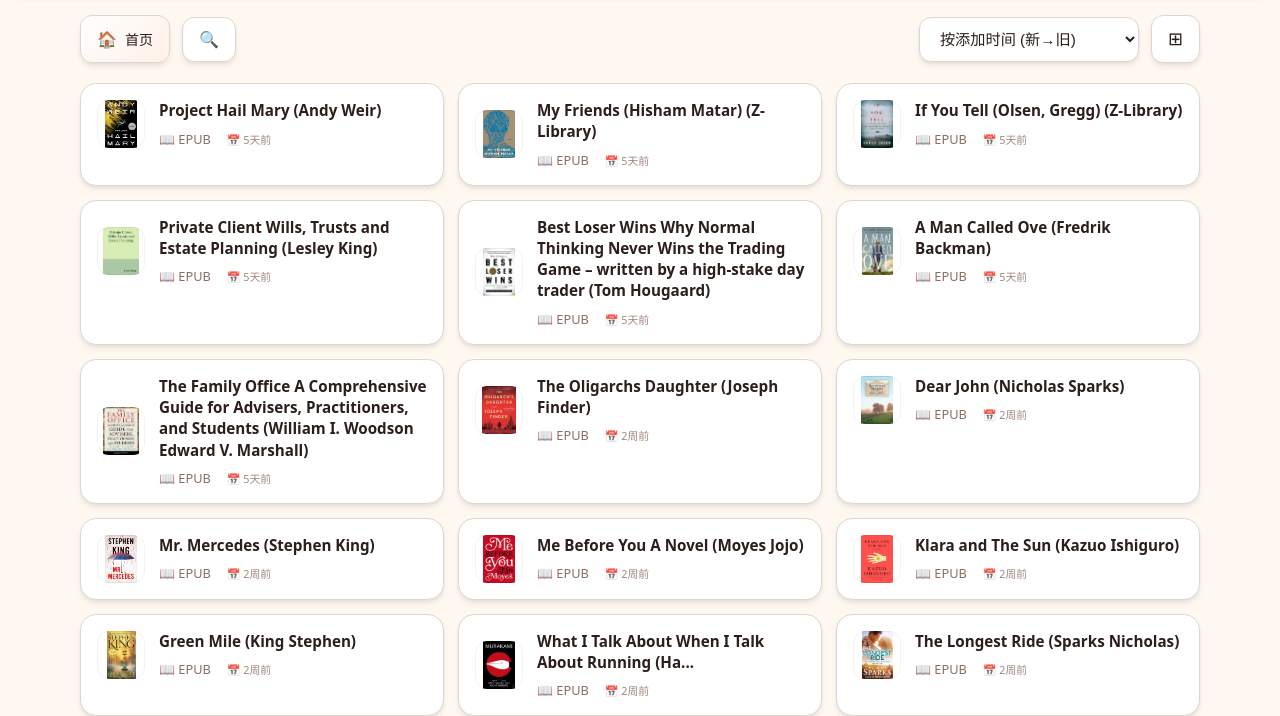
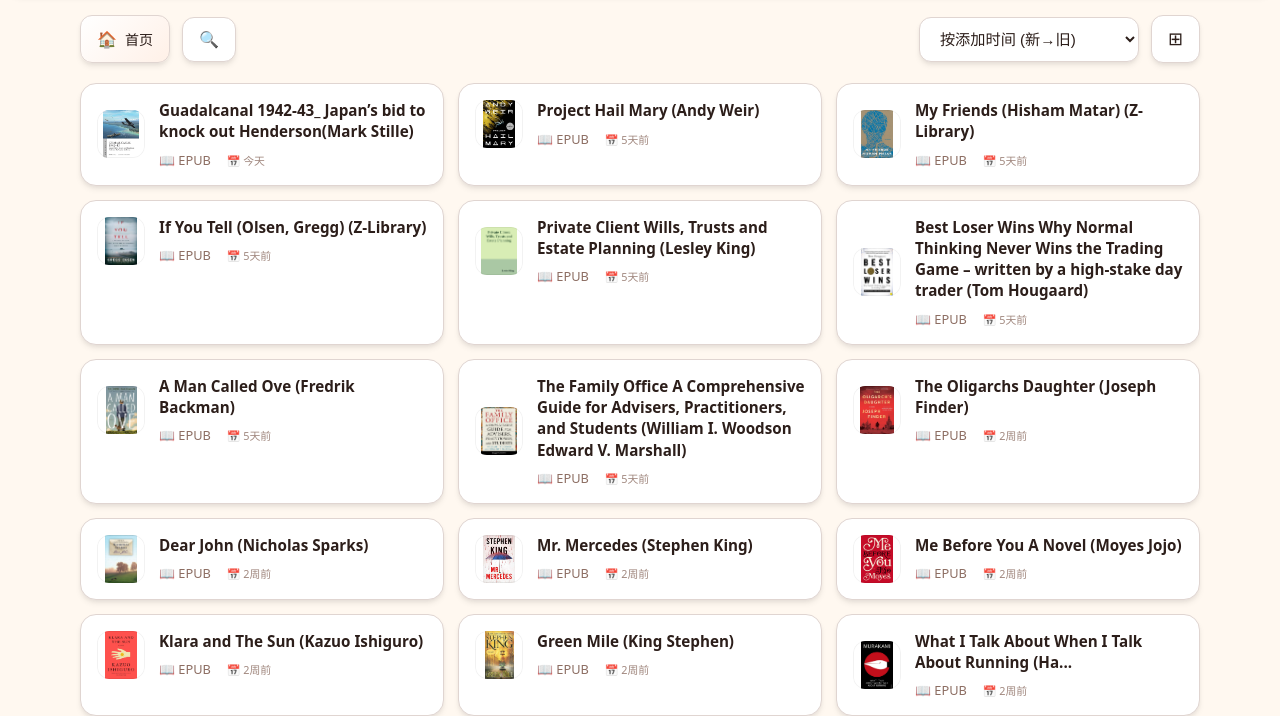
Before and after one commit to stevenspage/english_ebooks, a plain HTML site: page reader_index.html in a window 1280 px wide. Shown: the part 114-830 px from the top of the page. Drawn offline with nearby package versions, Linux system fonts and the light colour scheme; no server answers.

Commit message:
added a new book

```diff
--- a/reader_index.html
+++ b/reader_index.html
@@ -85,6 +85,7 @@
 
     // 由脚本自动维护，请勿手动修改
     const bookFiles = [
+    "Guadalcanal 1942-43_ Japan’s bid to knock out Henderson(Mark Stille).epub",
     "Project Hail Mary (Andy Weir) .epub",
     "My Friends (Hisham Matar) (Z-Library).epub",
     "If You Tell (Olsen, Gregg) (Z-Library).epub",
@@ -129,6 +130,11 @@
 
     // 文件信息（包含添加时间）- 由脚本自动维护
     const bookInfo = [
+    {
+        "filename": "Guadalcanal 1942-43_ Japan’s bid to knock out Henderson(Mark Stille).epub",
+        "addTime": 1755362569.386627,
+        "addTimeISO": "2025-08-16T16:42:49.000Z"
+    },
     {
         "filename": "Project Hail Mary (Andy Weir) .epub",
         "addTime": 1754925767.9342213,
```
Also changed, not shown: covers/Guadalcanal 1942-43_ Japan’s bid to knock out Henderson(Mark Stille).jpeg (added).
